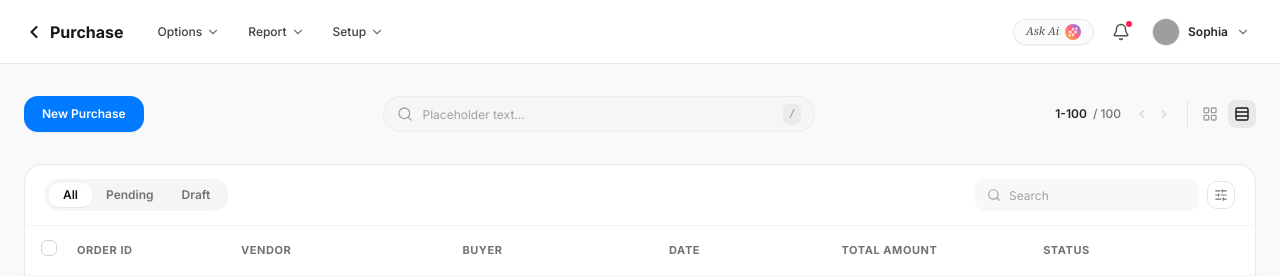
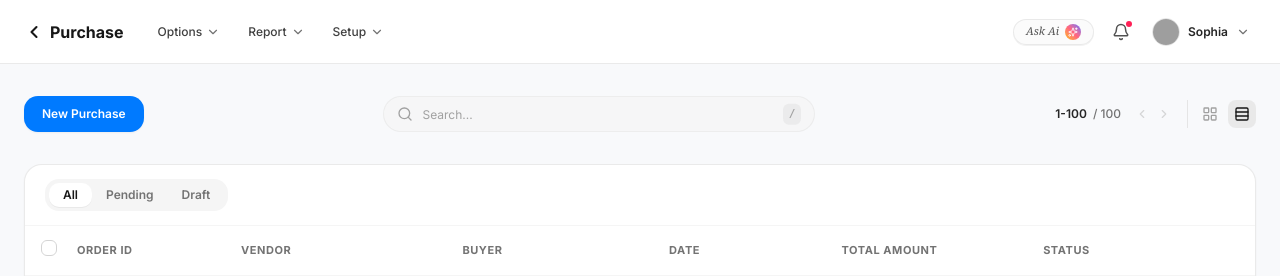
Before and after one commit to suman-chandra-barman/POS, a Next.js app: page /en/purchase in a window 1280 px wide. Shown: the top 276 px of the page. Built offline with nearby package versions, Linux system fonts and the light colour scheme; grey boxes are pictures that could not be loaded.

Commit message:
fix(purchase): remove redundant search input from table card header

```diff
--- a/features/purchase/components/PurchaseContainer.tsx
+++ b/features/purchase/components/PurchaseContainer.tsx
@@ -141,6 +141,7 @@ export const PurchaseContainer: React.FC = () => {
               onViewOrder={handleViewOrderDetails}
               activeTab={activeTab}
               onTabChange={handleTabChange}
+              searchQuery={globalSearch}
             />
           </div>
         )}
--- a/features/purchase/components/PurchaseListToolbar.tsx
+++ b/features/purchase/components/PurchaseListToolbar.tsx
@@ -41,7 +41,7 @@ export const PurchaseListToolbar: React.FC<PurchaseListToolbarProps> = ({
             type="text"
             value={searchQuery}
             onChange={(e) => onSearchChange(e.target.value)}
-            placeholder="Placeholder text..."
+            placeholder="Search..."
             className="w-full h-9 pl-9.5 pr-8 rounded-full bg-neutral-100/70 border border-neutral-200/60 text-xs text-neutral-800 placeholder:text-neutral-400 focus:outline-none focus:bg-white focus:ring-1 focus:ring-neutral-300 transition-all"
           />
           <kbd className="absolute right-3.5 top-1/2 -translate-y-1/2 text-[11px] font-semibold text-neutral-400 bg-neutral-200/60 px-1.5 py-0.5 rounded-sm pointer-events-none">
--- a/features/purchase/components/PurchaseTableCard.tsx
+++ b/features/purchase/components/PurchaseTableCard.tsx
@@ -19,6 +19,7 @@ interface PurchaseTableCardProps {
   onViewOrder: (id: string) => void;
   activeTab: PurchaseTab;
   onTabChange: (tab: PurchaseTab) => void;
+  searchQuery?: string;
 }
 
 const TABS: { id: PurchaseTab; label: string }[] = [
@@ -35,9 +36,8 @@ export const PurchaseTableCard: React.FC<PurchaseTableCardProps> = ({
   onViewOrder,
   activeTab,
   onTabChange,
+  searchQuery = "",
 }) => {
-  const [tableSearchQuery, setTableSearchQuery] = useState("");
-
   const filteredOrders = orders.filter((order) => {
     if (activeTab === PURCHASE_TABS.PENDING && order.status !== "Pending") {
       return false;
@@ -45,8 +45,8 @@ export const PurchaseTableCard: React.FC<PurchaseTableCardProps> = ({
     if (activeTab === PURCHASE_TABS.DRAFT && order.status !== "Draft") {
       return false;
     }
-    if (tableSearchQuery.trim()) {
-      const q = tableSearchQuery.toLowerCase();
+    if (searchQuery.trim()) {
+      const q = searchQuery.toLowerCase();
       const matchId = order.orderId.toLowerCase().includes(q);
       const matchVendor = order.vendorName.toLowerCase().includes(q);
       const matchBuyer = order.buyerName.toLowerCase().includes(q);
@@ -60,8 +60,8 @@ export const PurchaseTableCard: React.FC<PurchaseTableCardProps> = ({
 
   return (
     <div className="w-full bg-white rounded-2xl border border-neutral-200/80 shadow-xs overflow-hidden">
-      {/* Card Header: Tabs & Table Search */}
-      <div className="flex flex-col sm:flex-row sm:items-center justify-between gap-3 px-5 py-3.5 border-b border-neutral-100">
+      {/* Card Header: Tabs */}
+      <div className="flex items-center px-5 py-3.5 border-b border-neutral-100">
         {/* Filter Tabs */}
         <div className="inline-flex items-center p-1 bg-neutral-100 rounded-xl">
           {TABS.map((tab) => {
@@ -82,27 +82,6 @@ export const PurchaseTableCard: React.FC<PurchaseTableCardProps> = ({
               </button>
             );
           })}
-        </div>
-
-        {/* Table Search & Filter Icon */}
-        <div className="flex items-center gap-2">
-          <div className="relative w-full sm:w-56">
-            <Search className="absolute left-3 top-1/2 -translate-y-1/2 size-3.5 text-neutral-400 pointer-events-none" />
-            <input
-              type="text"
-              value={tableSearchQuery}
-              onChange={(e) => setTableSearchQuery(e.target.value)}
-              placeholder="Search"
-              className="w-full h-8 pl-8.5 pr-3 rounded-lg bg-neutral-100/70 border-none text-xs text-neutral-800 placeholder:text-neutral-400 focus:outline-none focus:ring-1 focus:ring-neutral-300 transition-all"
-            />
-          </div>
-          <button
-            type="button"
-            aria-label="Filter columns"
-            className="p-1.5 rounded-lg border border-neutral-200 text-neutral-500 hover:bg-neutral-100 transition-colors cursor-pointer"
-          >
-            <SlidersHorizontal className="size-3.5" />
-          </button>
         </div>
       </div>
 
```
